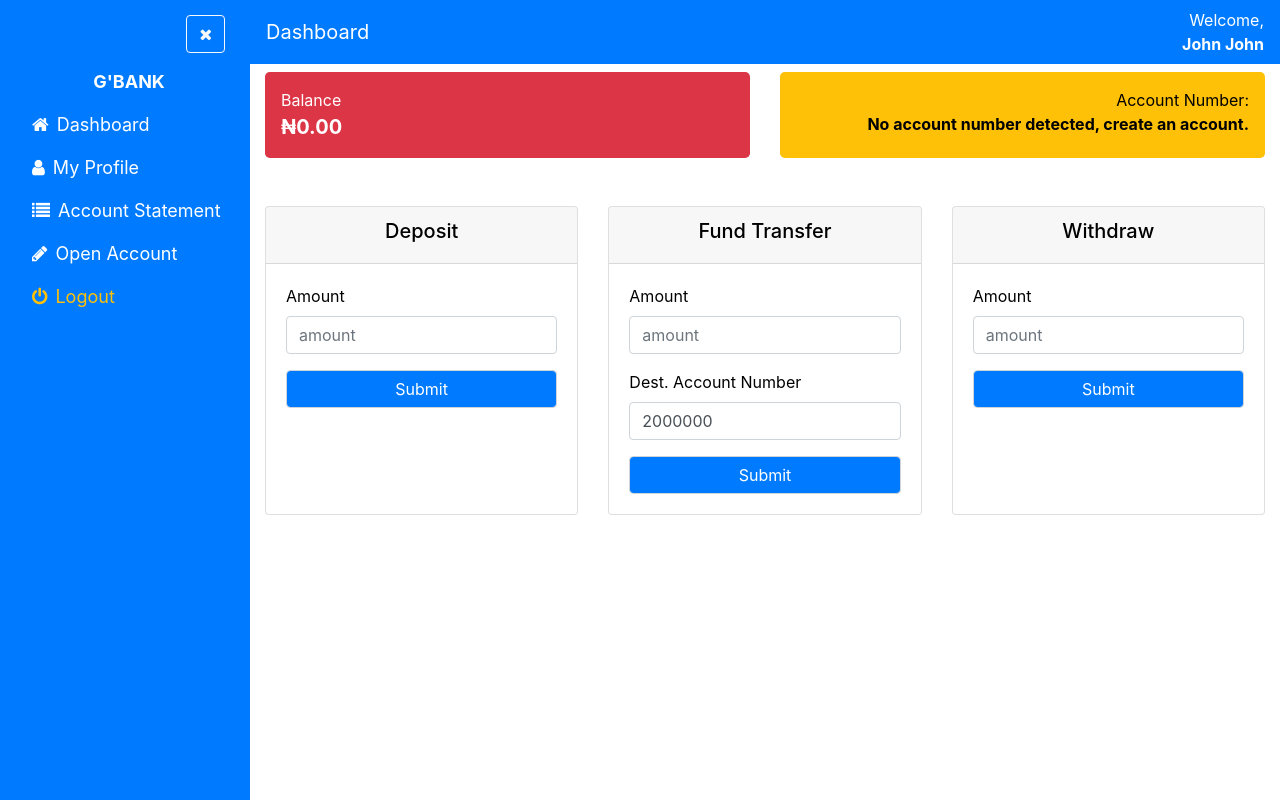
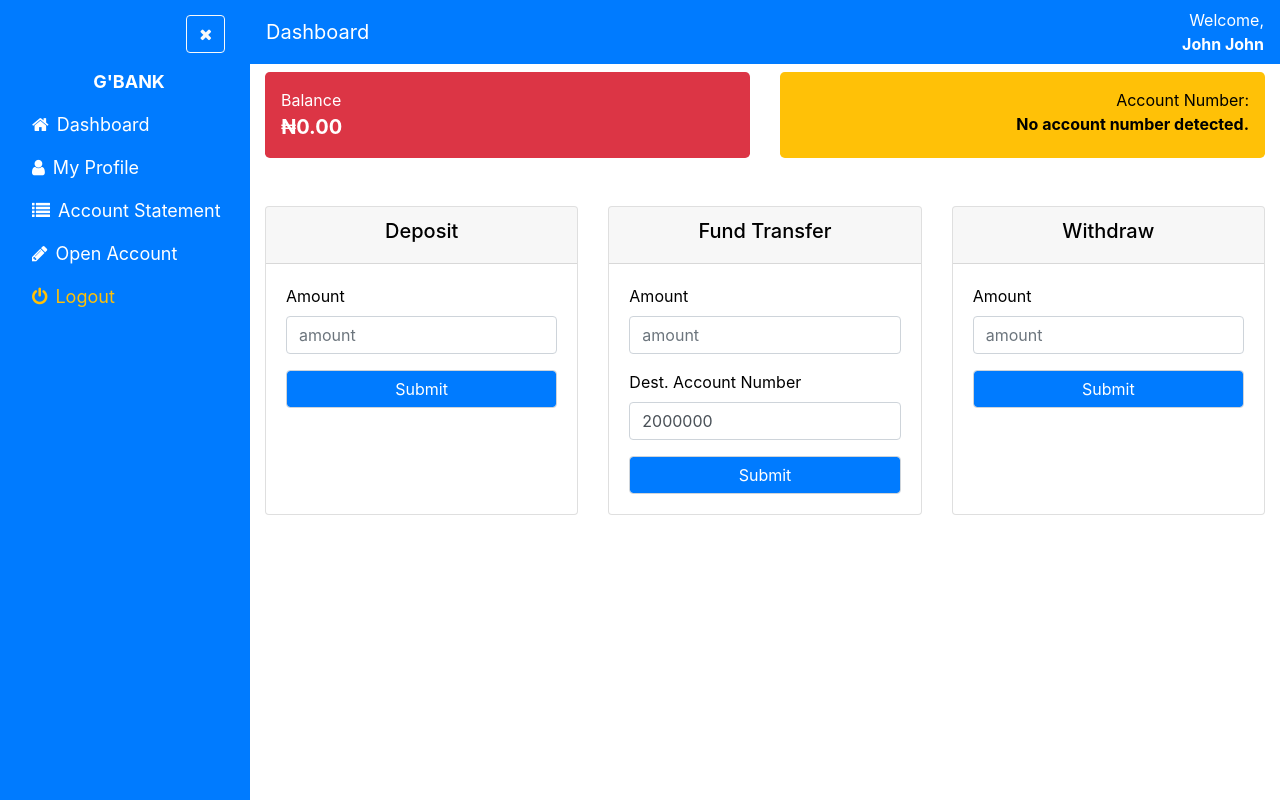
Before and after one commit to Gblack-Hub/online-banking-system, a PHP site: page / in a window 1280 px wide. Run offline with PHP 8.4, Linux system fonts and the light colour scheme; a user stored in the database is signed in; data that the repository does not hold is empty.

Commit message:
no account text updted

```diff
--- a/index.php
+++ b/index.php
@@ -15,7 +15,7 @@ if(isset($_SESSION['user_id'])){
 
         // }
     } else {
-        $acct_no="No account number detected, create an account.";
+        $acct_no="No account number detected.";
     }
 	$fetch = mysqli_query($con,"SELECT acct_type_id, SUM(credit-debit) AS Balance FROM transactions_tb JOIN account_tb USING(acct_number) WHERE acct_number='$acct_no' ");
 	$r = mysqli_fetch_array($fetch);
```
